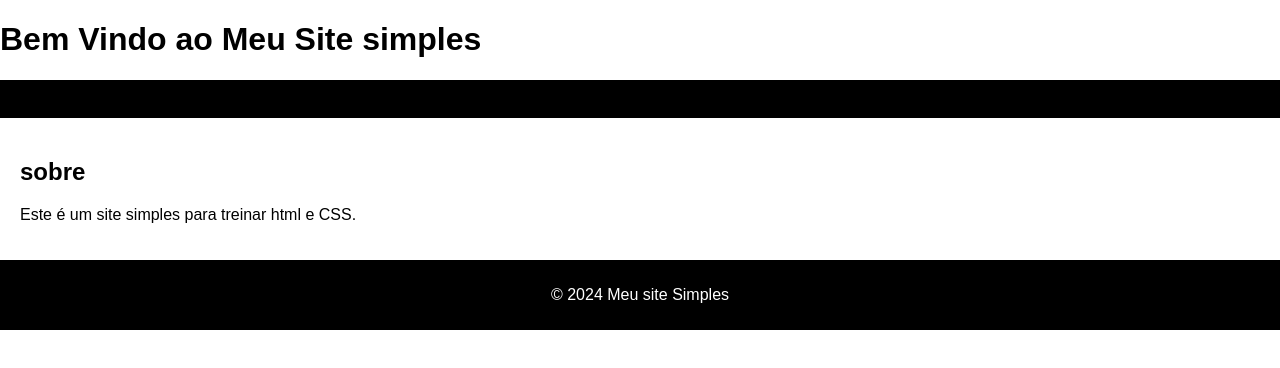
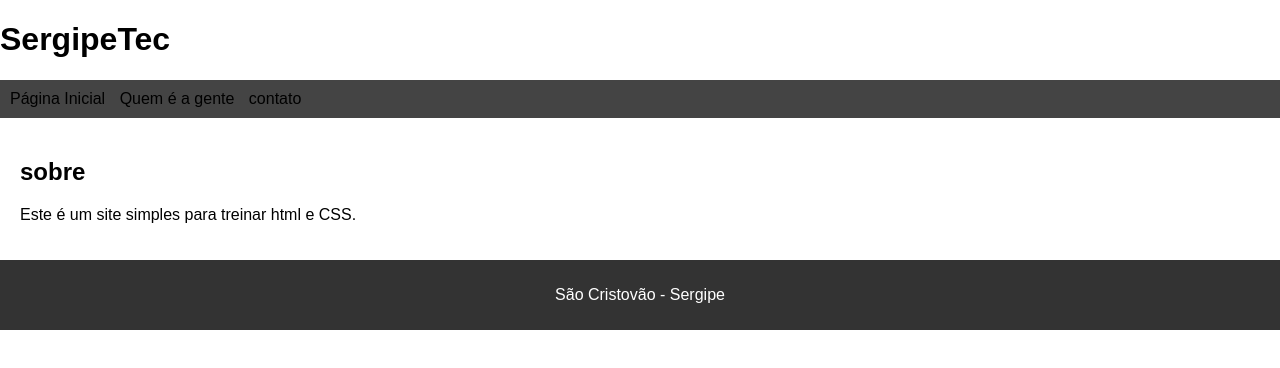
Before and after one commit to marcosdaniel777/Aula-33, a plain HTML site: page index.html in a window 1280 px wide. Drawn offline with Linux system fonts and the light colour scheme.

Commit message:
Alterações feita por mim

```diff
--- a/index.html
+++ b/index.html
@@ -7,11 +7,11 @@
    <link rel="stylesheet" href="styles.css">
 </head>
 <body>
-    <h1>Bem Vindo ao Meu Site simples</h1>
+    <h1>SergipeTec</h1>
 </header>
 <nav><ul>
     <li><ca href="#">Página Inicial</a></li></ca></li>
-    <li><ca href="#">sobre</a></li>
+    <li><ca href="#">Quem é a gente</a></li>
     <li><ca href="#">contato</ca></li>
 </ul>
 </nav>
@@ -24,5 +24,5 @@
 </body>
 </html>
 <footer>
-    <p>&copy; 2024 Meu site Simples</p>
+    <p>São Cristovão - Sergipe</p>
 </footer>
--- a/styles.css
+++ b/styles.css
@@ -4,13 +4,13 @@ body{
     padding: 0;
 }
 header{
-    background-color: #000000;
-    color:#000000;
+    background-color: #333;
+    color:#294bd5;
     padding: 20px;
     text-align: center;
 }
 nav{
-    background-color: #000000;
+    background-color: #444;
     padding: 10px;
 }
 nav ul{
@@ -26,7 +26,7 @@ main{
     padding: 20px;
 }
 footer{
-    background-color: #000000;
+    background-color: #333;
     color: #fff;
     padding: 10px;
     text-align: center;
```
